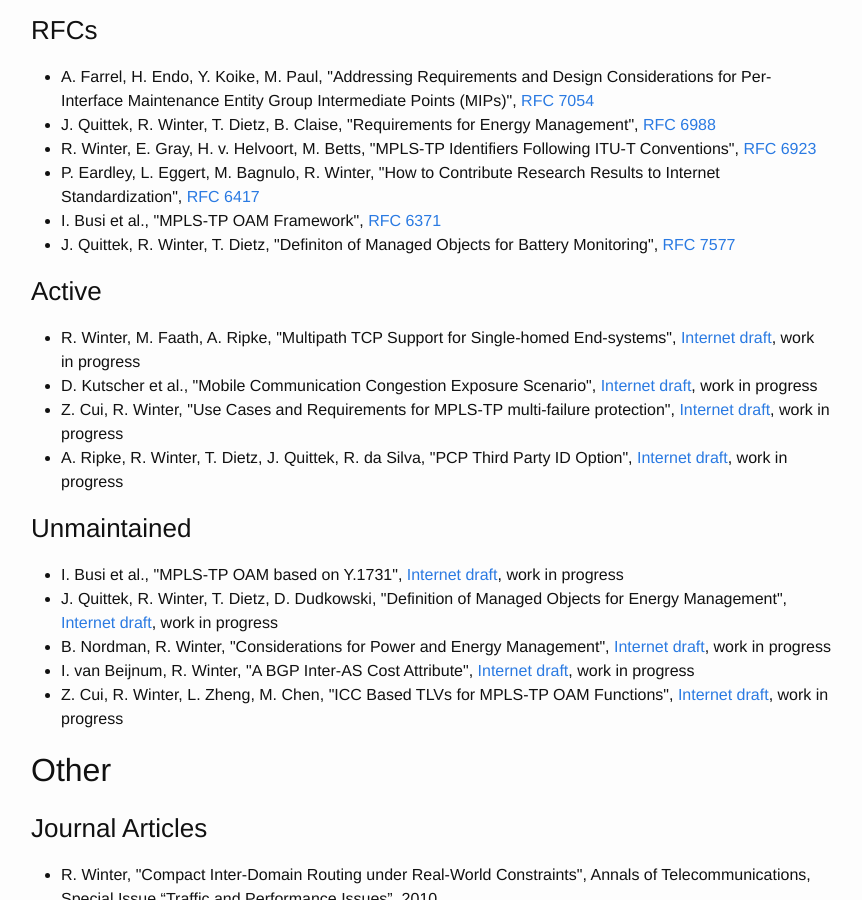
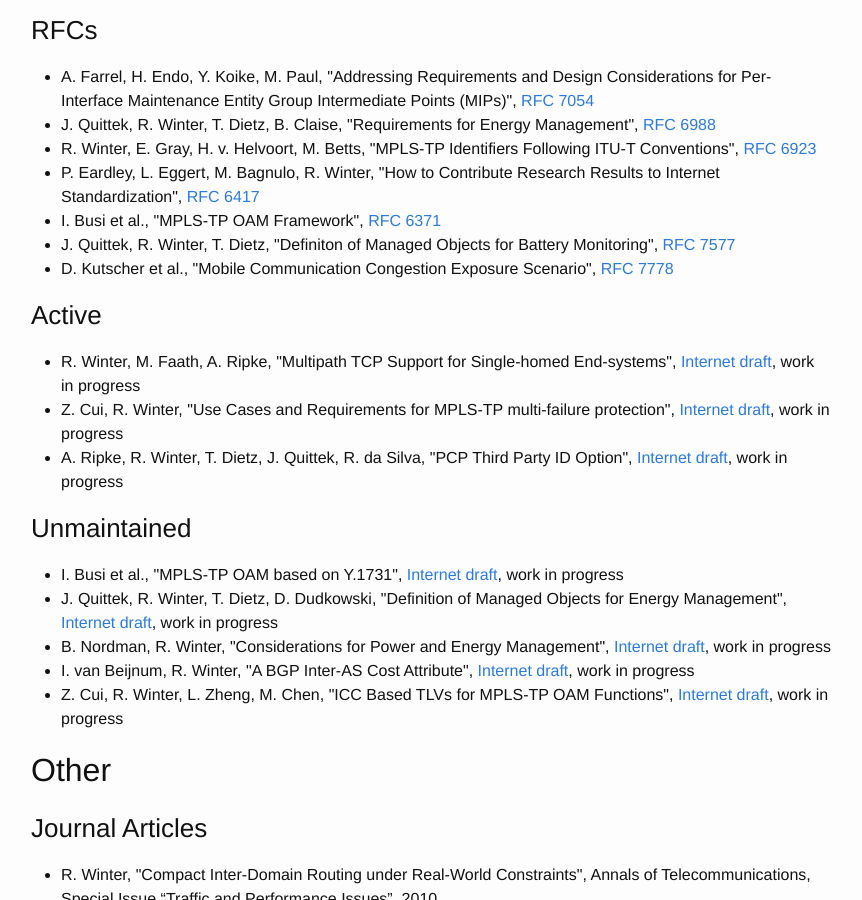
Before and after one commit to HSAnet/hsanet.github.io, a Jekyll site: the page built from publications_rolf.md, in a window 1280 px wide and 900 px high, scrolled down 1570 px. Shown: the whole window, without its empty margins (209-1071 px from the left). Built offline with Jekyll 4.4.1, drawn with Linux system fonts in a browser that asks for light colours; some of the changed lines change nothing that is shown.

Commit message:
RFC 7778

```diff
--- a/_data/publications_rolf.yml
+++ b/_data/publications_rolf.yml
@@ -261,6 +261,12 @@
   type: rfc
   rfc: RFC 7577
   link: "http://tools.ietf.org/html/rfc7577"
+- title: Mobile Communication Congestion Exposure Scenario
+  authors:
+    - name: D. Kutscher et al.
+  type: rfc
+  rfc: RFC 7778
+  link: "http://tools.ietf.org/html/rfc7778"
 
 # Standards contributions
 ## active drafts
@@ -273,12 +279,6 @@
   type: id-active
   ref: Internet draft
   link: "http://tools.ietf.org/html/draft-wr-mptcp-single-homed"
-- title: Mobile Communication Congestion Exposure Scenario
-  authors:
-    - name: D. Kutscher et al.
-  type: id-active
-  ref: Internet draft
-  link: "http://tools.ietf.org/html/draft-kutscher-conex-mobile"
 - title: Use Cases and Requirements for MPLS-TP multi-failure protection
   authors:
     - name: Z. Cui
```
